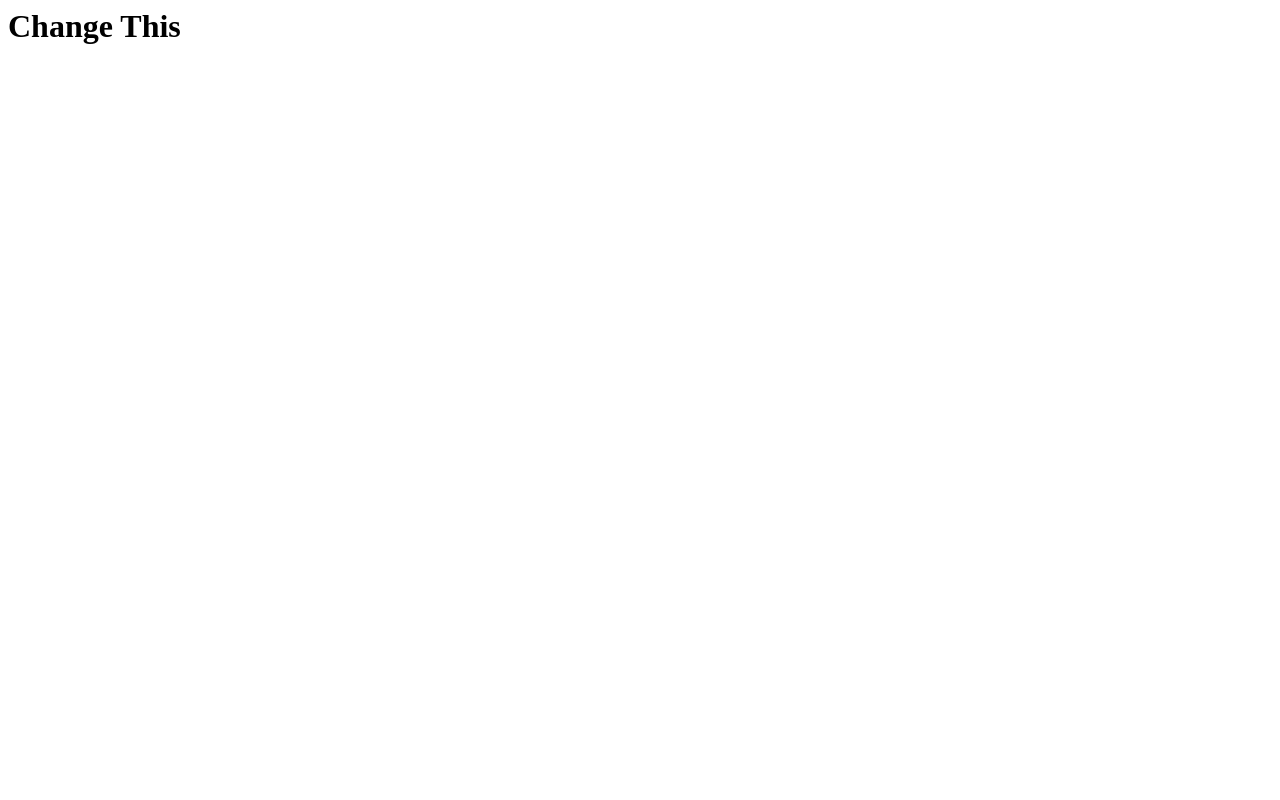
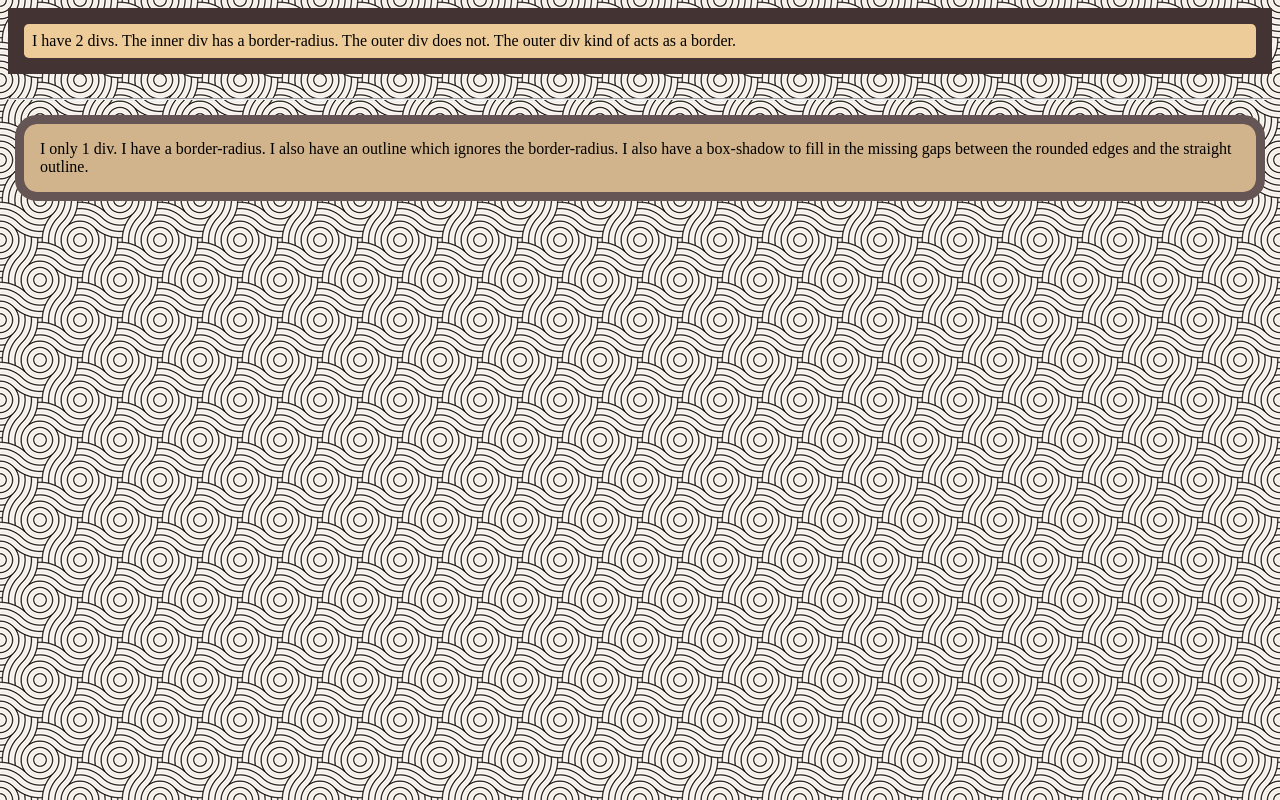
Before and after one commit to burnt43/jamescarson-ninja, a plain HTML site: page css_secrets/02_backgrounds_and_borders/04_inner_rounding.html in a window 1280 px wide. Drawn offline with Linux system fonts and the light colour scheme.

```diff
--- a/css_secrets/02_backgrounds_and_borders/04_inner_rounding.css
+++ b/css_secrets/02_backgrounds_and_borders/04_inner_rounding.css
@@ -0,0 +1,29 @@
+body {
+  background: url("/css_secrets/img/tessalated_06.jpg") repeat;
+}
+
+hr {
+  margin-top: 1.5em;
+  margin-bottom: 1.5em;
+}
+
+.inner-rounding-01 {
+  background: #433;
+  padding: 1em;
+}
+
+.inner-rounding-01 > div {
+  background: #ec9;
+  border-radius: 0.3em;
+  padding: 0.5em;
+}
+
+.inner-rounding-02 {
+  margin-left: 1em;
+  margin-right: 1em;
+  background: tan;
+  border-radius: 0.8em;
+  padding: 1em;
+  outline: 0.6em solid #655;
+  box-shadow: 0 0 0 0.4em #655;
+}
--- a/css_secrets/02_backgrounds_and_borders/04_inner_rounding.html
+++ b/css_secrets/02_backgrounds_and_borders/04_inner_rounding.html
@@ -3,6 +3,10 @@
     <link rel="stylesheet" href="/css_secrets/02_backgrounds_and_borders/04_inner_rounding.css">
   </head>
   <body>
-    <h1>Change This</h1>
+    <div class="inner-rounding-01"><div>
+      I have 2 divs. The inner div has a border-radius. The outer div does not. The outer div kind of acts as a border.
+    </div></div>
+    <hr>
+    <div class="inner-rounding-02">I only 1 div. I have a border-radius. I also have an outline which ignores the border-radius. I also have a box-shadow to fill in the missing gaps between the rounded edges and the straight outline.</div>
   </body>
 </html>
--- /dev/null
+++ b/css_secrets/02_backgrounds_and_borders/05_striped_backgrounds.css
@@ -0,0 +1,32 @@
+body {
+  background: url("/css_secrets/img/tessalated_06.jpg") repeat;
+}
+
+div {
+  padding: 1em 1em;
+  font-size: 24px;
+  color: deeppink;
+  text-shadow: 0.05em 0em 0 #000;
+}
+
+.basic-linear-gradient-01 {
+  background: linear-gradient(#6cf, #024);
+}
+
+.basic-linear-gradient-02 {
+  background: linear-gradient(#6cf 20%, #024 80%);
+}
+
+.basic-linear-gradient-03 {
+  background: linear-gradient(#6cf 50%, #024 50%);
+}
+
+.basic-linear-gradient-04 {
+  background: linear-gradient(#6cf 50%, #024 50%);
+  background-size: 100% 30px;
+}
+
+.basic-linear-gradient-05 {
+  background: linear-gradient(#6cf 20%, #024 0);
+  background-size: 100% 30px;
+}
```
Also changed, not shown: css_secrets/02_backgrounds_and_borders/05_striped_backgrounds.html (added, +16 -0 lines), css_secrets/02_backgrounds_and_borders/index.html (+1 -1 lines).
